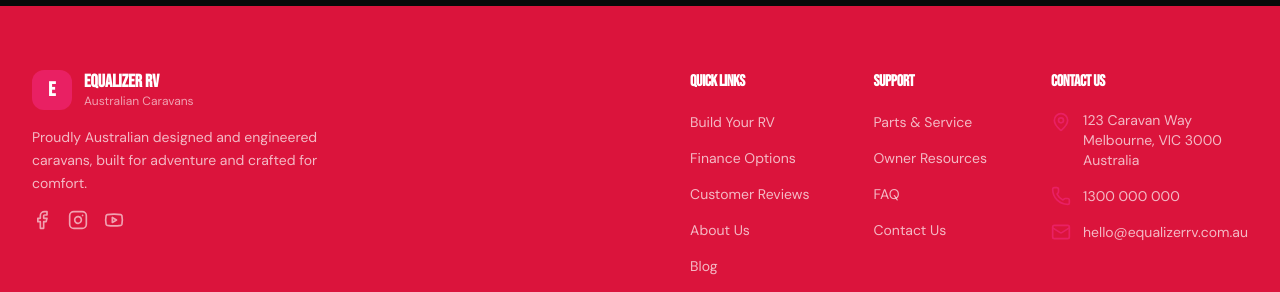
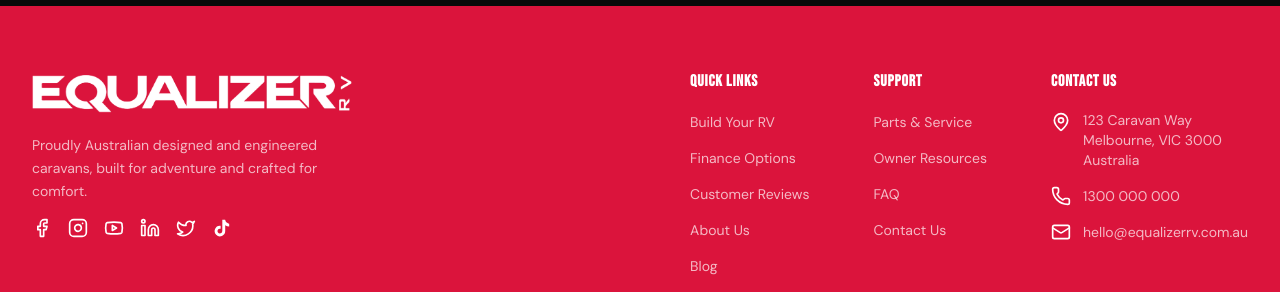
Before and after one commit to ahazfernando/equalizeraussie, a Next.js app: page /blog in a window 1280 px wide. Shown: the part 1250-1542 px from the top of the page. Built offline with nearby package versions, Linux system fonts and the light colour scheme; no server answers; the database is empty.

Commit message:
Image Config

```diff
--- a/src/components/layout/Footer.tsx
+++ b/src/components/layout/Footer.tsx
@@ -1,5 +1,6 @@
 import Link from "next/link";
-import { Facebook, Instagram, Youtube, Mail, Phone, MapPin } from "lucide-react";
+import Image from "next/image";
+import { Facebook, Instagram, Youtube, Mail, Phone, MapPin, Linkedin, Twitter } from "lucide-react";
 
 export function Footer() {
   return (
@@ -9,31 +10,39 @@ export function Footer() {
           {/* Brand */}
           <div className="space-y-4 lg:max-w-xs">
             <div className="flex items-center gap-3">
-              <div className="w-10 h-10 rounded-lg bg-accent flex items-center justify-center">
-                <span className="text-accent-foreground font-heading font-bold text-xl">E</span>
-              </div>
-              <div className="flex flex-col">
-                <span className="font-heading font-bold text-lg leading-tight">
-                  Equalizer RV
-                </span>
-                <span className="text-xs text-primary-foreground/60 leading-tight">
-                  Australian Caravans
-                </span>
-              </div>
+              <Image
+                src="/logo/whitelogoWQ.png"
+                alt="Equalizer RV"
+                width={200}
+                height={60}
+                className="h-12 w-auto object-contain"
+                priority
+              />
             </div>
             <p className="text-primary-foreground/70 text-sm leading-relaxed">
               Proudly Australian designed and engineered caravans, built for
               adventure and crafted for comfort.
             </p>
             <div className="flex items-center gap-4">
-              <a href="#" className="text-primary-foreground/60 hover:text-accent transition-colors">
+              <a href="#" className="text-white hover:text-accent transition-colors">
                 <Facebook className="w-5 h-5" />
               </a>
-              <a href="#" className="text-primary-foreground/60 hover:text-accent transition-colors">
+              <a href="#" className="text-white hover:text-accent transition-colors">
                 <Instagram className="w-5 h-5" />
               </a>
-              <a href="#" className="text-primary-foreground/60 hover:text-accent transition-colors">
+              <a href="#" className="text-white hover:text-accent transition-colors">
                 <Youtube className="w-5 h-5" />
+              </a>
+              <a href="#" className="text-white hover:text-accent transition-colors">
+                <Linkedin className="w-5 h-5" />
+              </a>
+              <a href="#" className="text-white hover:text-accent transition-colors">
+                <Twitter className="w-5 h-5" />
+              </a>
+              <a href="#" className="text-white hover:text-accent transition-colors" aria-label="TikTok">
+                <svg className="w-5 h-5" viewBox="0 0 24 24" fill="currentColor">
+                  <path d="M19.59 6.69a4.83 4.83 0 0 1-3.77-4.25V2h-3.45v13.67a2.89 2.89 0 0 1-5.2 1.74 2.89 2.89 0 0 1 2.31-4.64 2.93 2.93 0 0 1 .88.13V9.4a6.84 6.84 0 0 0-1-.05A6.33 6.33 0 0 0 5 20.1a6.34 6.34 0 0 0 10.86-4.43v-7a8.16 8.16 0 0 0 4.77 1.52v-3.4a4.85 4.85 0 0 1-1-.1z"/>
+                </svg>
               </a>
             </div>
           </div>
@@ -42,7 +51,7 @@ export function Footer() {
           <div className="flex flex-col sm:flex-row gap-12 lg:gap-16">
             {/* Quick Links */}
             <div>
-              <h4 className="font-heading font-semibold mb-4">Quick Links</h4>
+              <h4 className="font-heading font-semibold mb-4 tracking-wider">Quick Links</h4>
               <ul className="space-y-3">
                 {["Build Your RV", "Finance Options", "Customer Reviews", "About Us", "Blog"].map((item) => {
                   // Handle special case for Blog link
@@ -66,7 +75,7 @@ export function Footer() {
 
             {/* Support */}
             <div>
-              <h4 className="font-heading font-semibold mb-4">Support</h4>
+              <h4 className="font-heading font-semibold mb-4 tracking-wider">Support</h4>
               <ul className="space-y-3">
                 {["Parts & Service", "Owner Resources", "FAQ", "Contact Us"].map((item) => (
                   <li key={item}>
@@ -83,10 +92,10 @@ export function Footer() {
 
             {/* Contact */}
             <div>
-              <h4 className="font-heading font-semibold mb-4">Contact Us</h4>
+              <h4 className="font-heading font-semibold mb-4 tracking-wider">Contact Us</h4>
               <ul className="space-y-4">
                 <li className="flex items-start gap-3">
-                  <MapPin className="w-5 h-5 text-accent shrink-0 mt-0.5" />
+                  <MapPin className="w-5 h-5 text-white shrink-0 mt-0.5" />
                   <span className="text-primary-foreground/70 text-sm">
                     123 Caravan Way<br />
                     Melbourne, VIC 3000<br />
@@ -94,13 +103,13 @@ export function Footer() {
                   </span>
                 </li>
                 <li className="flex items-center gap-3">
-                  <Phone className="w-5 h-5 text-accent shrink-0" />
+                  <Phone className="w-5 h-5 text-white shrink-0" />
                   <a href="tel:1300000000" className="text-primary-foreground/70 hover:text-accent transition-colors text-sm">
                     1300 000 000
                   </a>
                 </li>
                 <li className="flex items-center gap-3">
-                  <Mail className="w-5 h-5 text-accent shrink-0" />
+                  <Mail className="w-5 h-5 text-white shrink-0" />
                   <a href="mailto:hello@equalizerrv.com.au" className="text-primary-foreground/70 hover:text-accent transition-colors text-sm">
                     hello@equalizerrv.com.au
                   </a>
--- a/src/pages/Dealers.tsx
+++ b/src/pages/Dealers.tsx
@@ -64,7 +64,7 @@ const Dealers = () => {
                             </span>
                         </motion.div>
 
-                        <motion.h2 variants={fadeInUp} className="font-heading text-5xl sm:text-6xl max-w-3xl lg:text-6xl font-semibold leading-[1.1] mb-8">
+                        <motion.h2 variants={fadeInUp} className="font-heading text-5xl sm:text-6xl max-w-3xl lg:text-6xl font-semibold leading-[1.1] mb-8 tracking-wider">
                             The Power of Our Authorised Dealer Network
                         </motion.h2>
 
@@ -92,7 +92,7 @@ const Dealers = () => {
                                         <div className="w-12 h-12 rounded-xl bg-accent/10 flex items-center justify-center shrink-0 transition-colors group-hover:bg-accent/20">
                                             <pillar.icon className="w-6 h-6 text-accent transition-colors" />
                                         </div>
-                                        <h3 className="font-heading font-semibold text-foreground transition-colors group-hover:text-accent">
+                                        <h3 className="font-heading font-semibold text-foreground transition-colors group-hover:text-accent tracking-wider">
                                             {pillar.title}
                                         </h3>
                                     </div>
--- a/src/pages/Home.tsx
+++ b/src/pages/Home.tsx
@@ -144,8 +144,8 @@ export default function Home() {
               </div>
               <div className="h-12 w-px bg-border" />
               <div className="text-center">
-                <p className="text-2xl font-bold">15+</p>
-                <p className="text-sm text-muted-foreground">Years in Business</p>
+                <p className="text-2xl font-bold">3+</p>
+                <p className="text-sm text-muted-foreground">Models</p>
               </div>
               <div className="h-12 w-px bg-border" />
               <div className="text-center">
```
Also changed, not shown: public/logo/whitelogoWQ.png (added).
